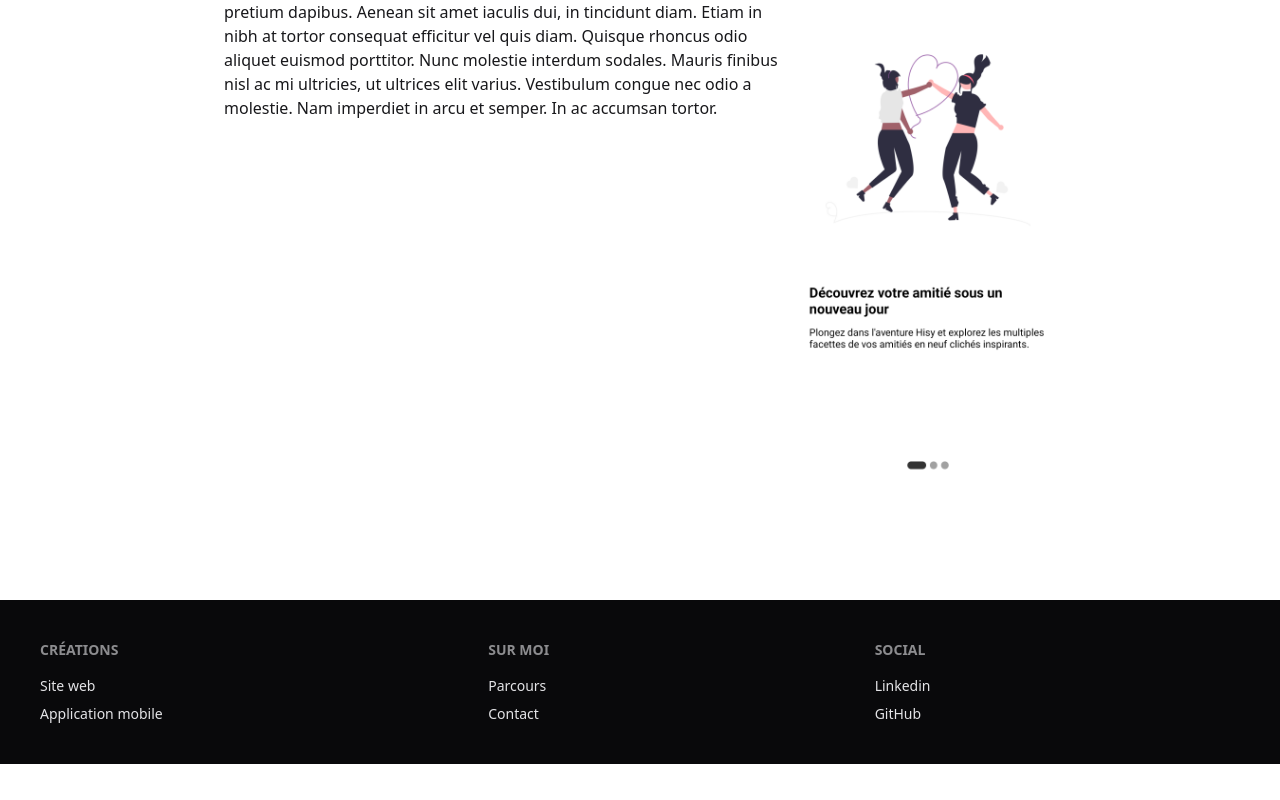
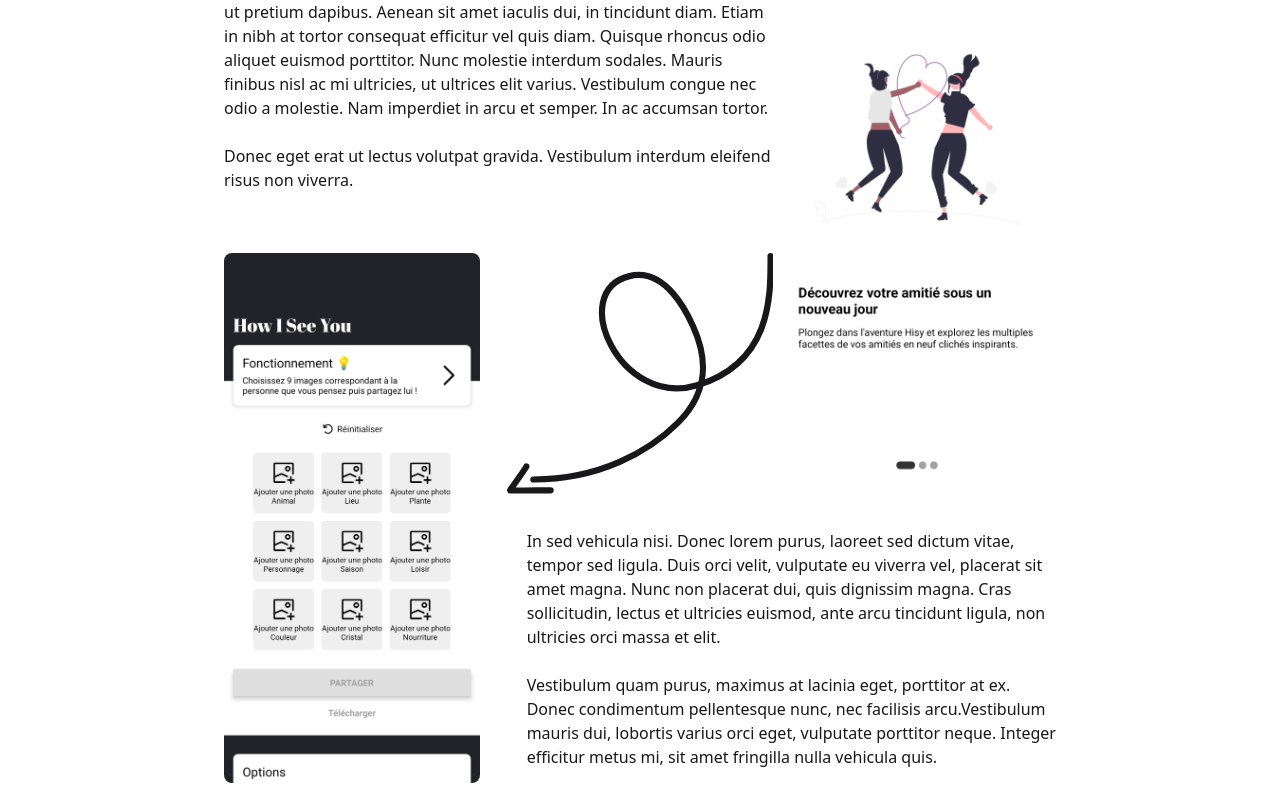
Before and after one commit to Theia01/portfolio, a React (Vite) app: page /portfolio/creations/hisy in a window 1280 px wide. Shown: the part 780-1580 px from the top of the page. Before the commit the page ends 1544 px from the top, so only its background shows below. Built offline with nearby package versions, Linux system fonts and the light colour scheme.

Commit message:
:sparkles: carousel termined

```diff
--- a/src/Pages/Hisy.jsx
+++ b/src/Pages/Hisy.jsx
@@ -1,12 +1,45 @@
 import Container from "../components/Container";
-import { IconInfo, IconArrowRight } from "../components/Icon";
+import Carousel from "../components/Carousel";
+import { IconInfo, IconArrowRight, IconArrowLeft } from "../components/Icon";
 
 // Img project
 import imgIntroSlide1 from "../assets/img/project/hisy/hisy_step_1.png";
 import imgIntroSlide2 from "../assets/img/project/hisy/hisy_step_2.png";
 import imgIntroSlide3 from "../assets/img/project/hisy/hisy_step_3.png";
+import imgImgInitial from "../assets/img/project/hisy/hisy_initial.png";
+import imgImgLang from "../assets/img/project/hisy/hisy_lang.png";
+import imgImgCrop from "../assets/img/project/hisy/hisy_crop.png";
+import imgImgNotif2 from "../assets/img/project/hisy/hisy_notif_2.png";
+import imgImgNotif4 from "../assets/img/project/hisy/hisy_notif_4.png";
+import imgImgComplete from "../assets/img/project/hisy/hisy_completed.png";
 
 function Hisy() {
+  const imgs_intro_caroussel = [imgIntroSlide1, imgIntroSlide2, imgIntroSlide3];
+  const imgs_functioning = [
+    imgImgInitial,
+    imgImgLang,
+    imgImgCrop,
+    imgImgNotif2,
+    imgImgNotif4,
+    imgImgComplete,
+  ];
+
+  let paraphEndFunctioning = (
+    <p>
+      In sed vehicula nisi. Donec lorem purus, laoreet sed dictum vitae, tempor
+      sed ligula. Duis orci velit, vulputate eu viverra vel, placerat sit amet
+      magna. Nunc non placerat dui, quis dignissim magna. Cras sollicitudin,
+      lectus et ultricies euismod, ante arcu tincidunt ligula, non ultricies
+      orci massa et elit.
+      <br />
+      <br />
+      Vestibulum quam purus, maximus at lacinia eget, porttitor at ex. Donec
+      condimentum pellentesque nunc, nec facilisis arcu.Vestibulum mauris dui,
+      lobortis varius orci eget, vulputate porttitor neque. Integer efficitur
+      metus mi, sit amet fringilla nulla vehicula quis.
+    </p>
+  );
+
   return (
     <Container>
       <h1 className="text-5xl font-bold pb-6">Hisy</h1>
@@ -58,40 +91,38 @@ function Hisy() {
         </p>
       </div>
       <div className="pb-10">
-        <h2 className="text-xl font-bold mb-2">Introduction slider</h2>
-        <div className="flex space-x-4 max-md:flex-col">
-          <p className="md:w-64 grow pb-4">
+        <h2 className="text-xl font-bold mb-2">Fonctionnement</h2>
+        <div className="md:grid md:grid-cols-3 md:grid-rows-3 md:gap-4">
+          <div className="md:col-span-2 row-span-1 pb-6">
+            <p>
               Lorem ipsum dolor sit amet, consectetur adipiscing elit. Etiam
               luctus mi ut pretium dapibus. Aenean sit amet iaculis dui, in
-            tincidunt diam. Etiam in nibh at tortor consequat efficitur vel quis
-            diam. Quisque rhoncus odio aliquet euismod porttitor. Nunc molestie
-            interdum sodales. Mauris finibus nisl ac mi ultricies, ut ultrices
-            elit varius. Vestibulum congue nec odio a molestie. Nam imperdiet in
-            arcu et semper. In ac accumsan tortor.
+              tincidunt diam. Etiam in nibh at tortor consequat efficitur vel
+              quis diam. Quisque rhoncus odio aliquet euismod porttitor. Nunc
+              molestie interdum sodales. Mauris finibus nisl ac mi ultricies, ut
+              ultrices elit varius. Vestibulum congue nec odio a molestie. Nam
+              imperdiet in arcu et semper. In ac accumsan tortor.
             </p>
-
-          <div className="carousel rounded-box md:w-64">
-            <div className="carousel-item md:w-full">
-              <img
-                src={imgIntroSlide1}
-                className="md:w-full max-md:max-h-120"
-                alt="Tailwind CSS Carousel component"
-              />
+            <p>
+              <br />
+              Donec eget erat ut lectus volutpat gravida. Vestibulum interdum
+              eleifend risus non viverra.
+            </p>
           </div>
-            <div className="carousel-item md:w-full">
-              <img
-                src={imgIntroSlide2}
-                className="md:w-full max-md:max-h-120"
-                alt="Tailwind CSS Carousel component"
-              />
+          <div className="md:col-span-1 md:row-span-2">
+            <Carousel imgs={imgs_intro_caroussel} />
           </div>
-            <div className="carousel-item md:w-full">
-              <img
-                src={imgIntroSlide3}
-                className="md:w-full max-md:max-h-120"
-                alt="Tailwind CSS Carousel component"
-              />
+          <div className="block md:hidden max-md:py-6">
+            {paraphEndFunctioning}
           </div>
+          <div className="md:col-span-1 md:row-span-2">
+            <Carousel imgs={imgs_functioning} />
+          </div>
+          <div className="max-md:hidden md:col-span-1 md:row-span-1">
+            <IconArrowLeft />
+          </div>
+          <div className="max-md:hidden md:col-span-2 md:row-span-1 pl-5">
+            {paraphEndFunctioning}
           </div>
         </div>
       </div>
--- /dev/null
+++ b/src/components/Carousel.jsx
@@ -0,0 +1,11 @@
+function Carousel({ imgs }) {
+  const itemsCarousel = imgs.map((img, i) => (
+    <div key={i} className="carousel-item md:w-full">
+      <img src={img} className="md:w-full max-md:max-h-120" alt="" />
+    </div>
+  ));
+
+  return <div className="carousel rounded-box md:w-64">{itemsCarousel}</div>;
+}
+
+export default Carousel;
--- a/src/components/Icon.jsx
+++ b/src/components/Icon.jsx
@@ -183,3 +183,22 @@ export function IconArrowRight() {
     </svg>
   );
 }
+
+export function IconArrowLeft() {
+  return (
+    <svg viewBox="0 0 344 311" fill="none" xmlns="http://www.w3.org/2000/svg">
+      <path
+        d="M339.994 4C339.994 53.9386 342.541 140.954 245.315 170.666C146.058 200.999 77.4166 49.691 157.971 29.8263C206.924 17.7547 235.369 84.4462 239.981 94.5642C259.347 137.044 260.106 179.322 220.646 218.875C183.527 256.08 119.172 292.221 33.9561 292.221"
+        stroke="currentColor"
+        strokeWidth="8"
+        strokeLinecap="round"
+      />
+      <path
+        d="M24.9255 275.418C23.8201 278.558 3.31206 306.174 4.0178 306.192C21.3416 306.64 38.9431 306.192 56.287 306.192"
+        stroke="currentColor"
+        strokeWidth="8"
+        strokeLinecap="round"
+      />
+    </svg>
+  );
+}
```
Lines whose indentation alone changed are shown as unchanged.
